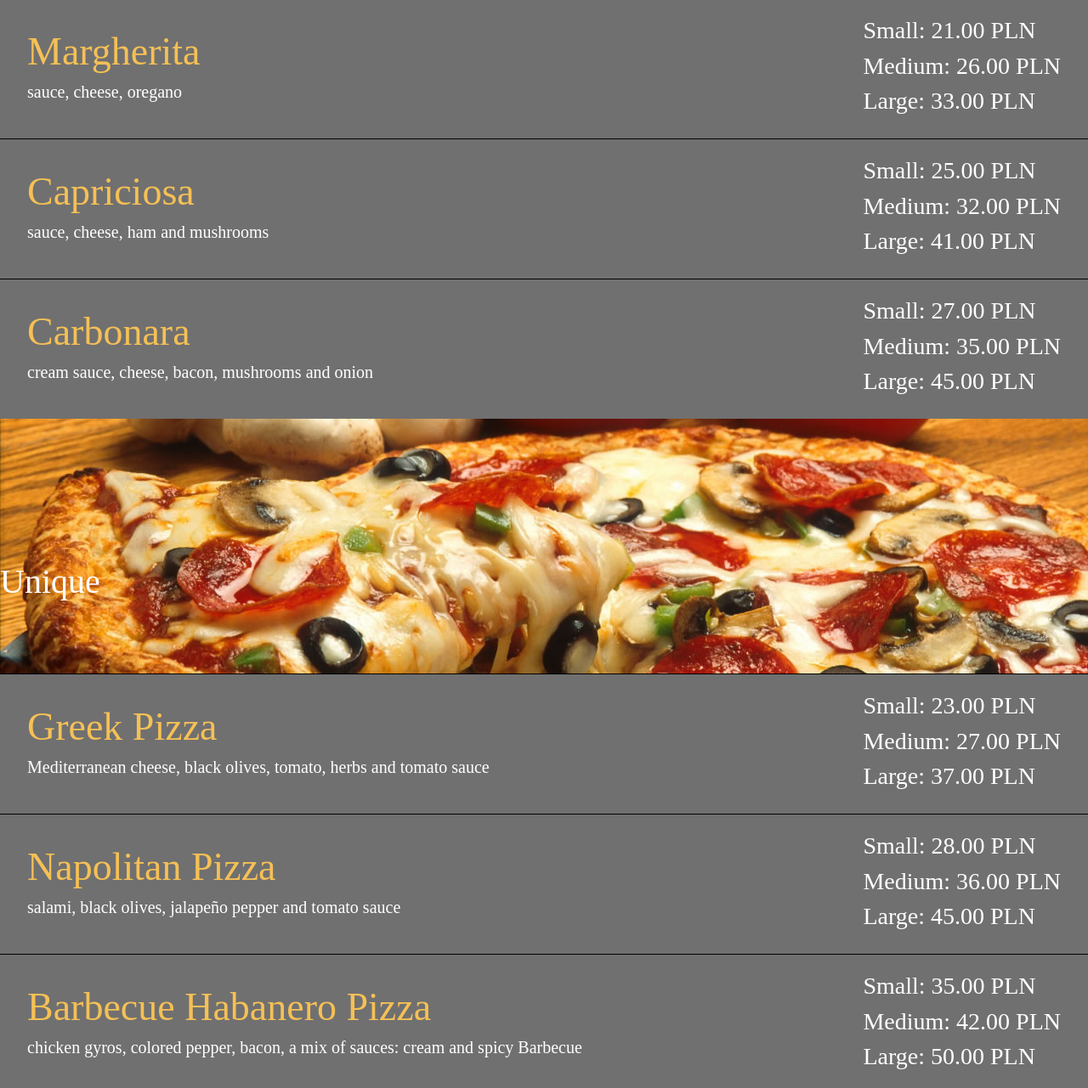
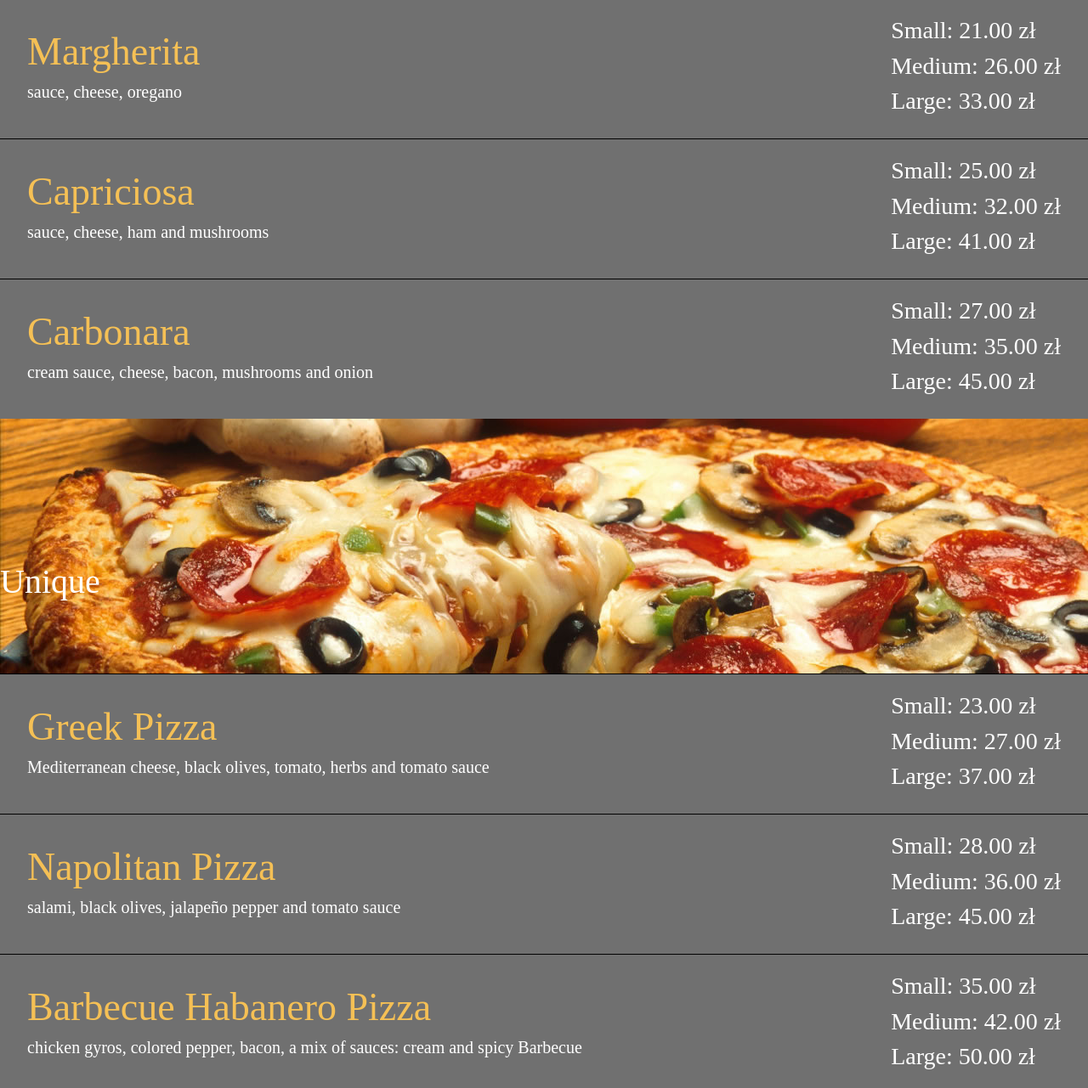
Before and after one commit to kplusa/Pizzeria, a plain HTML site: page index.html in a window 1280 px wide. Shown: the part 2979-4260 px from the top of the page at 85% size. Drawn offline with nearby package versions, Linux system fonts and the light colour scheme; a web font is replaced by a local one.

Commit message:
cosmetic changes & final version

```diff
--- a/application.js
+++ b/application.js
@@ -99,7 +99,7 @@ $(document).ready(function () {
     $("#your-order").append("Pizza Dough: " + pizzaDough + "<br>");
     $("#your-order").append("Pizza Sauce: " + pizzaSauce + "<br>");
     $("#your-order").append("Pizza Quantity: " + pizzaQuantity + "<br>");
-    $("#your-order").append("Total Cost: " + sum + "<br>");
+    $("#your-order").append("Total Cost: " + sum + " zł"+ "<br>");
   });
 
   $("#confirm").click(function (event) {
@@ -124,7 +124,7 @@ $(document).ready(function () {
     $("#your-order").append("Pizza Sauce: " + pizzaSauce + "<br>");
     $("#your-order").append("Pizza Quantity: " + pizzaQuantity + "<br>");
     $("#your-order").append("Delivery fee: " + "5 ZŁ" + "<br>");
-    $("#your-order").append("Total Cost: " + (sum + 5) + "<br>");
+    $("#your-order").append("Total Cost: " + (sum + 5) + " zł"+"<br>");
   });
 
   $("#order-again").click(function (event) {
--- a/index.html
+++ b/index.html
@@ -174,9 +174,9 @@
           <h3>sauce, cheese, oregano</h3>
         </div>
         <div class="right-pizza-type">
-          <h3>Small: 21.00 PLN</h3>
-          <h3>Medium: 26.00 PLN</h3>
-          <h3>Large: 33.00 PLN</h3>
+          <h3>Small: 21.00 zł</h3>
+          <h3>Medium: 26.00 zł</h3>
+          <h3>Large: 33.00 zł</h3>
         </div>
       </div>
       <div class="pizza-type">
@@ -185,9 +185,9 @@
           <h3>sauce, cheese, ham and mushrooms</h3>
         </div>
         <div class="right-pizza-type">
-          <h3>Small: 25.00 PLN</h3>
-          <h3>Medium: 32.00 PLN</h3>
-          <h3>Large: 41.00 PLN</h3>
+          <h3>Small: 25.00 zł</h3>
+          <h3>Medium: 32.00 zł</h3>
+          <h3>Large: 41.00 zł</h3>
         </div>
       </div>
       <div class="pizza-type">
@@ -196,9 +196,9 @@
           <h3>cream sauce, cheese, bacon, mushrooms and onion</h3>
         </div>
         <div class="right-pizza-type">
-          <h3>Small: 27.00 PLN</h3>
-          <h3>Medium: 35.00 PLN</h3>
-          <h3>Large: 45.00 PLN</h3>
+          <h3>Small: 27.00 zł</h3>
+          <h3>Medium: 35.00 zł</h3>
+          <h3>Large: 45.00 zł</h3>
         </div>
       </div>
 
@@ -217,9 +217,9 @@
           </h3>
         </div>
         <div class="right-pizza-type">
-          <h3>Small: 23.00 PLN</h3>
-          <h3>Medium: 27.00 PLN</h3>
-          <h3>Large: 37.00 PLN</h3>
+          <h3>Small: 23.00 zł</h3>
+          <h3>Medium: 27.00 zł</h3>
+          <h3>Large: 37.00 zł</h3>
         </div>
       </div>
       <div class="pizza-type">
@@ -228,9 +228,9 @@
           <h3>salami, black olives, jalapeño pepper and tomato sauce</h3>
         </div>
         <div class="right-pizza-type">
-          <h3>Small: 28.00 PLN</h3>
-          <h3>Medium: 36.00 PLN</h3>
-          <h3>Large: 45.00 PLN</h3>
+          <h3>Small: 28.00 zł</h3>
+          <h3>Medium: 36.00 zł</h3>
+          <h3>Large: 45.00 zł</h3>
         </div>
       </div>
       <div class="pizza-type">
@@ -242,9 +242,9 @@
           </h3>
         </div>
         <div class="right-pizza-type">
-          <h3>Small: 35.00 PLN</h3>
-          <h3>Medium: 42.00 PLN</h3>
-          <h3>Large: 50.00 PLN</h3>
+          <h3>Small: 35.00 zł</h3>
+          <h3>Medium: 42.00 zł</h3>
+          <h3>Large: 50.00 zł</h3>
         </div>
       </div>
 
@@ -263,9 +263,9 @@
           </h3>
         </div>
         <div class="right-pizza-type">
-          <h3>Small: 35.00 PLN</h3>
-          <h3>Medium: 42.00 PLN</h3>
-          <h3>Large: 50.00 PLN</h3>
+          <h3>Small: 35.00 zł</h3>
+          <h3>Medium: 42.00 zł</h3>
+          <h3>Large: 50.00 zł</h3>
         </div>
       </div>
       <div class="pizza-type">
@@ -277,9 +277,9 @@
           </h3>
         </div>
         <div class="right-pizza-type">
-          <h3>Small: 35.00 PLN</h3>
-          <h3>Medium: 42.00 PLN</h3>
-          <h3>Large: 53.00 PLN</h3>
+          <h3>Small: 35.00 zł</h3>
+          <h3>Medium: 42.00 zł</h3>
+          <h3>Large: 53.00 zł</h3>
         </div>
       </div>
       <div class="pizza-type">
@@ -291,9 +291,9 @@
           </h3>
         </div>
         <div class="right-pizza-type">
-          <h3>Small: 34.00 PLN</h3>
-          <h3>Medium: 40.00 PLN</h3>
-          <h3>Large: 47.00 PLN</h3>
+          <h3>Small: 34.00 zł</h3>
+          <h3>Medium: 40.00 zł</h3>
+          <h3>Large: 47.00 zł</h3>
         </div>
       </div>
     </section>
```
